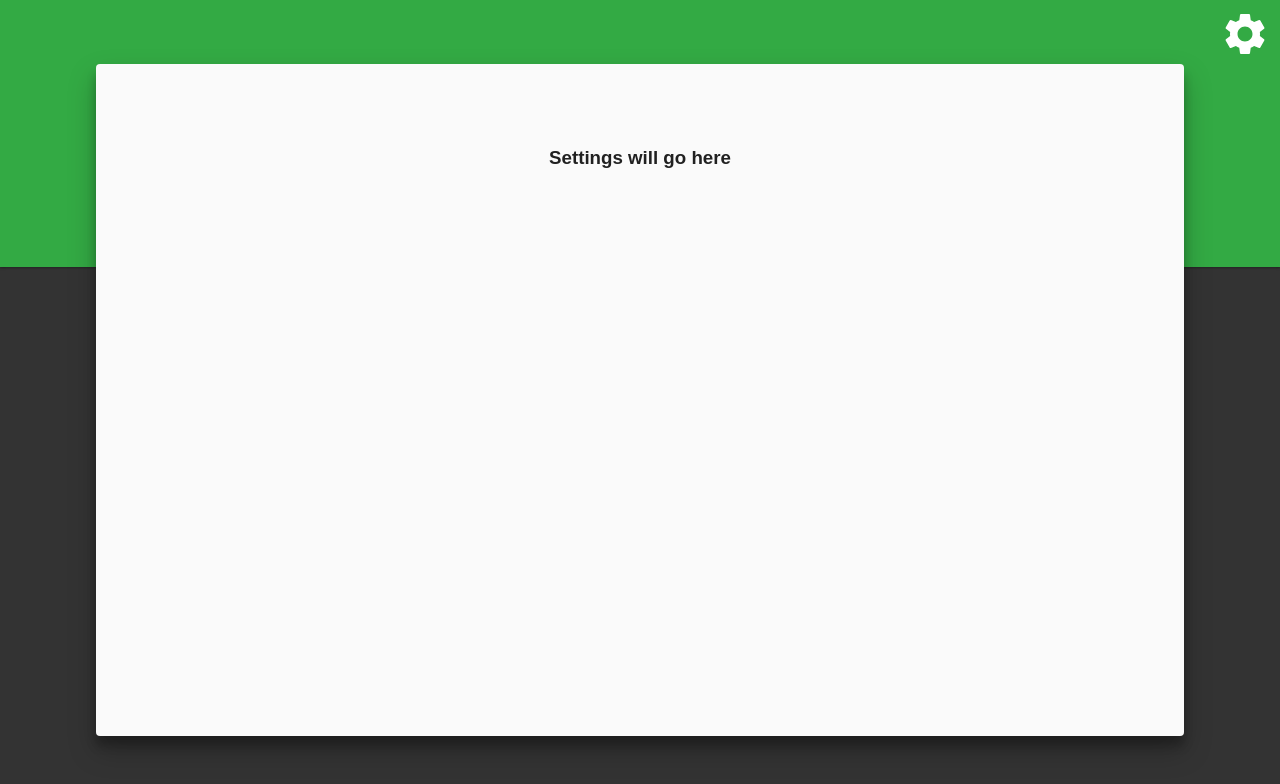
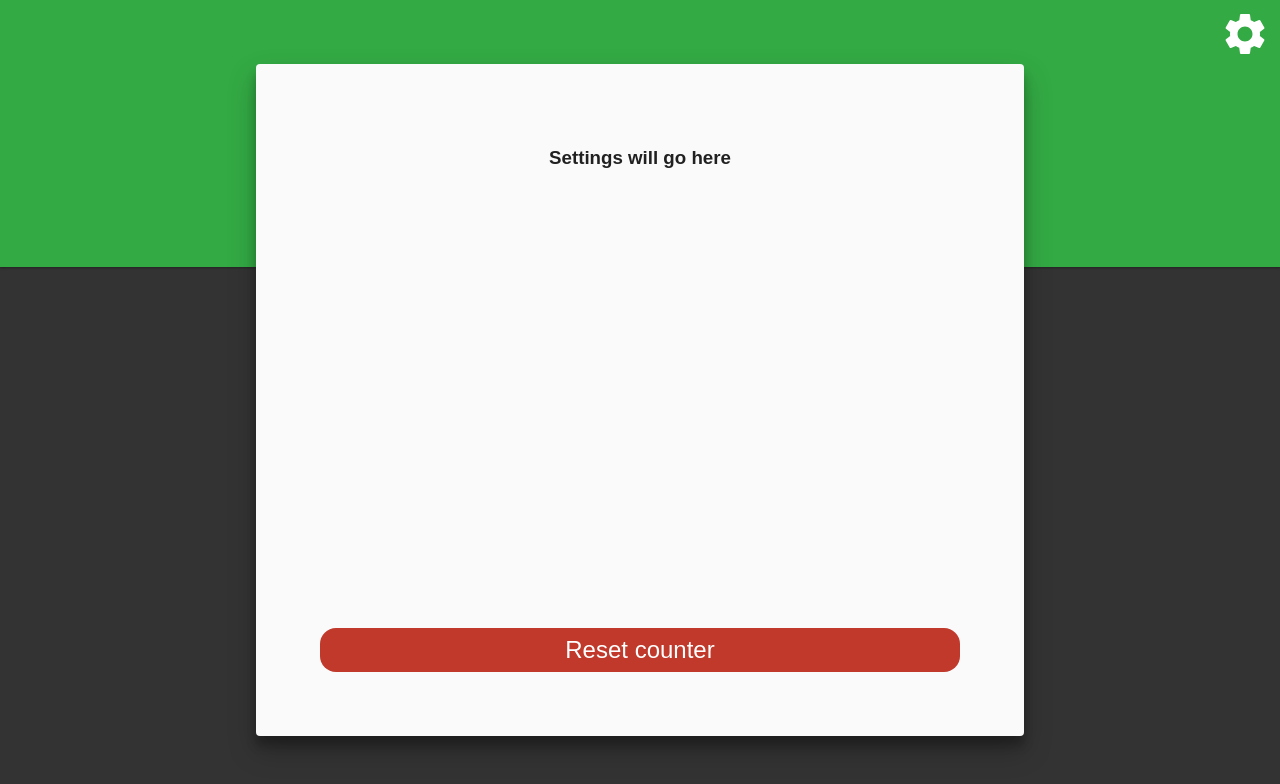
Before and after one commit to StelFoog/coffe-app, a React (Create React App) app: page / in a window 1280 px wide. Both pictures are taken after a click on the button 1245 px from the left and 35 px from the top of the page. Shown: the top 784 px of the page. Built offline with nearby package versions, Linux system fonts and the light colour scheme.

Commit message:
Added reset button in settings

```diff
--- a/src/features/settingsScreen/SettingsScreen.js
+++ b/src/features/settingsScreen/SettingsScreen.js
@@ -3,8 +3,7 @@ import "./settingsScreen.css";
 
 class SettingsScreen extends React.Component {
   render() {
-    console.log(this);
-
+    console.log(this.props);
     return (
       <div
         className={
@@ -13,6 +12,10 @@ class SettingsScreen extends React.Component {
       >
         <div className="settingsInner">
           <h3>Settings will go here</h3>
+
+          <button className="resetButton" onClick={this.props.resetCounter}>
+            Reset counter
+          </button>
         </div>
       </div>
     );
--- a/src/features/settingsScreen/SettingsScreenContainer.js
+++ b/src/features/settingsScreen/SettingsScreenContainer.js
@@ -1,15 +1,25 @@
 import { connect } from "react-redux";
 import SettingsScreen from "./SettingsScreen";
-import { selectors } from "../settingsButton";
+import { selectors as settingsSelectors } from "../settingsButton";
+import {
+  selectors as coffeeSelectors,
+  actions as coffeeActions
+} from "../coffeeButton";
 
 const makeMapStateToProps = () => {
-  const getSettingsScreenVisibleState = selectors.getSettingsScreenVisibleState();
+  const getSettingsScreenVisibleState = settingsSelectors.getSettingsScreenVisibleState();
+  const getCoffeeCounterState = coffeeSelectors.getCoffeeCounterState();
   return state => ({
-    settingsScreen: getSettingsScreenVisibleState(state)
+    settingsScreen: getSettingsScreenVisibleState(state),
+    coffeeCounter: getCoffeeCounterState(state)
   });
 };
 
+const mapDispatchToProps = dispatch => ({
+  resetCounter: () => dispatch(coffeeActions.resetCounter())
+});
+
 export default connect(
   makeMapStateToProps,
-  null
+  mapDispatchToProps
 )(SettingsScreen);
--- a/src/features/settingsScreen/settingsScreen.css
+++ b/src/features/settingsScreen/settingsScreen.css
@@ -1,6 +1,6 @@
 .settingsContainer {
   position: absolute;
-  width: 75%;
+  width: 50%;
   height: 100%;
   -ms-flex-item-align: center;
   align-self: center;
@@ -18,6 +18,8 @@
 }
 
 .settingsInner {
+  display: flex;
+  flex-direction: column;
   height: 100%;
   width: 100%;
   margin: 4rem;
@@ -31,7 +33,23 @@
   box-shadow: 0 14px 28px rgba(0, 0, 0, 0.25), 0 10px 10px rgba(0, 0, 0, 0.22);
 }
 
+.resetButton {
+  margin-top: auto;
+  border: 0;
+  width: 100%;
+  font-size: 1.5rem;
+  border-radius: 1rem;
+  padding: 0.5rem 0;
+  color: #ffffff;
+  background-color: #c0392b;
+  cursor: pointer;
+  outline: none;
+}
+
 @media (max-width: 600px) {
+  .settingsContainer {
+    width: 75%;
+  }
   .settingsInner {
     padding: 2rem 1.25rem;
   }
```
